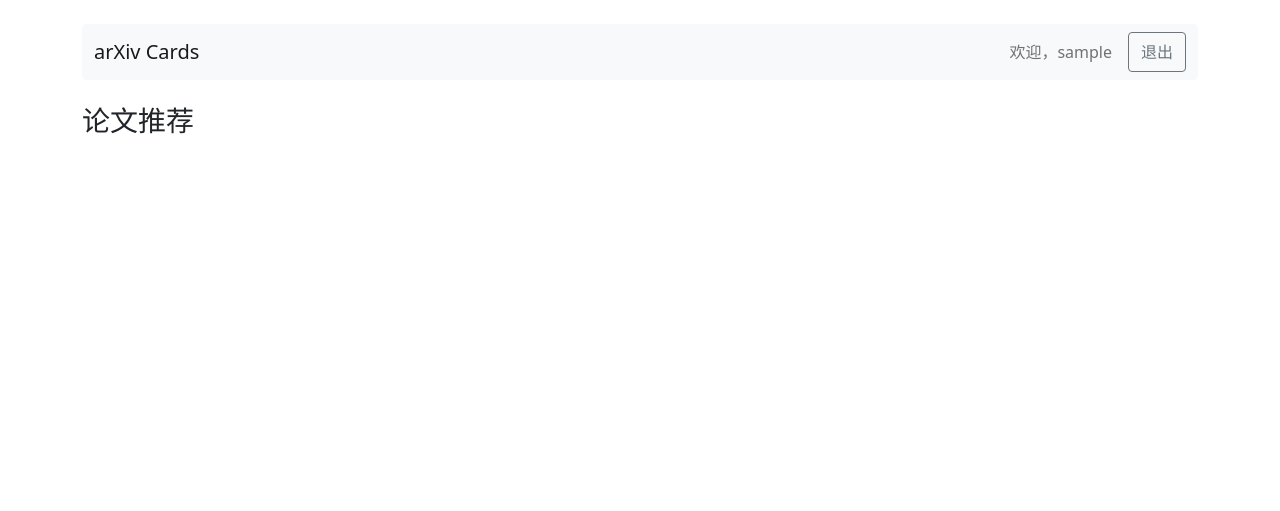
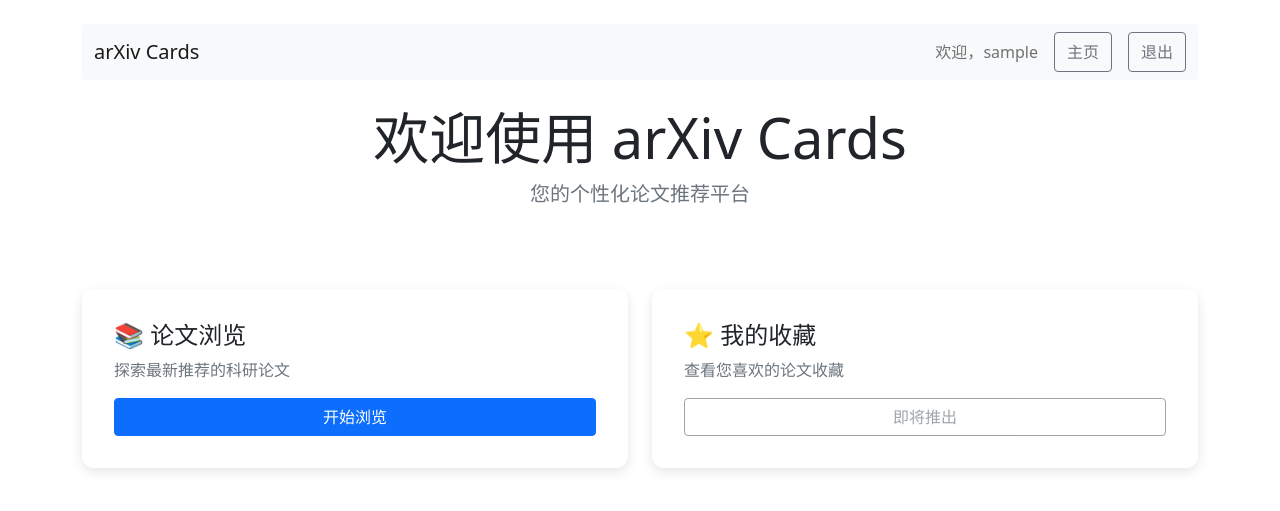
Before and after one commit to timks-wonder/arxiv_card, a Flask app: page / in a window 1280 px wide. Shown: the top 511 px of the page. Run offline with Flask 3, Linux system fonts and the light colour scheme; the visitor is signed in with stand-in values (Sample User, id 1); some libraries are stand-ins or nearby versions.

Commit message:
'update'

```diff
--- a/app.py
+++ b/app.py
@@ -21,7 +21,7 @@
 @login_required  # 添加装饰器
 def index():
     print('username:', session.get('username'))
-    return render_template('browse.html', username=session['username'])
+    return render_template('home.html', username=session['username'])
 
 if __name__ == '__main__':
     app.run(host='0.0.0.0', port=5001)
--- a/templates/browse.html
+++ b/templates/browse.html
@@ -35,6 +35,7 @@
                         <!-- 新增隐藏的用户ID字段 -->
                         <span id="userId" style="display:none">{{ session.user_id }}</span>
                     </span>
+                    <button class="btn btn-outline-secondary me-3" onclick="goToHome()">主页</button>
                     <button class="btn btn-outline-secondary" onclick="logout()">退出</button>
                 </div>
             </div>
@@ -54,7 +55,12 @@
             loadNewPapers(3);
         };
 
-        // 退出登录功能
+        // 主页跳转功能
+function goToHome() {
+    window.location.hash = '#L30-39';
+}
+
+// 退出登录功能
         function logout() {
             fetch('/auth/logout', { method: 'POST' })
                 .then(() => window.location.href = '/auth/login');
--- /dev/null
+++ b/templates/home.html
@@ -0,0 +1,71 @@
+<!DOCTYPE html>
+<html lang="zh-CN">
+<head>
+    <meta charset="UTF-8">
+    <meta name="viewport" content="width=device-width, initial-scale=1.0">
+    <title>arXiv Cards 主页</title>
+    <link href="https://cdn.bootcdn.net/ajax/libs/twitter-bootstrap/5.1.3/css/bootstrap.min.css" rel="stylesheet">
+    <style>
+        .feature-card {
+            margin: 2rem auto;
+            padding: 2rem;
+            border-radius: 12px;
+            box-shadow: 0 4px 12px rgba(0,0,0,0.1);
+            transition: transform 0.2s;
+        }
+        .feature-card:hover {
+            transform: translateY(-5px);
+        }
+        .dashboard-section {
+            margin-top: 3rem;
+        }
+    </style>
+</head>
+<body>
+    <div class="container py-4">
+        <nav class="navbar navbar-light bg-light mb-4 rounded">
+            <div class="container-fluid">
+                <span class="navbar-brand">arXiv Cards</span>
+                <div class="d-flex">
+                    <span class="navbar-text me-3">
+                        欢迎，<span id="usernameDisplay">{{ username }}</span>
+                        <span id="userId" style="display:none">{{ session.user_id }}</span>
+                    </span>
+                    <button class="btn btn-outline-secondary me-3" onclick="window.location.href='/'">主页</button>
+                    <button class="btn btn-outline-secondary" onclick="logout()">退出</button>
+                </div>
+            </div>
+        </nav>
+
+        <div class="text-center mb-5">
+            <h1 class="display-4">欢迎使用 arXiv Cards</h1>
+            <p class="lead text-muted">您的个性化论文推荐平台</p>
+        </div>
+
+        <div class="row dashboard-section">
+            <div class="col-md-6">
+                <div class="feature-card bg-white">
+                    <h4>📚 论文浏览</h4>
+                    <p class="text-secondary">探索最新推荐的科研论文</p>
+                    <button class="btn btn-primary w-100" onclick="window.location.href='/browse'">开始浏览</button>
+                </div>
+            </div>
+
+            <div class="col-md-6">
+                <div class="feature-card bg-white">
+                    <h4>⭐ 我的收藏</h4>
+                    <p class="text-secondary">查看您喜欢的论文收藏</p>
+                    <button class="btn btn-outline-secondary w-100" disabled>即将推出</button>
+                </div>
+            </div>
+        </div>
+    </div>
+
+    <script>
+        function logout() {
+            fetch('/auth/logout', { method: 'POST' })
+                .then(() => window.location.href = '/auth/login');
+        }
+    </script>
+</body>
+</html>
```
